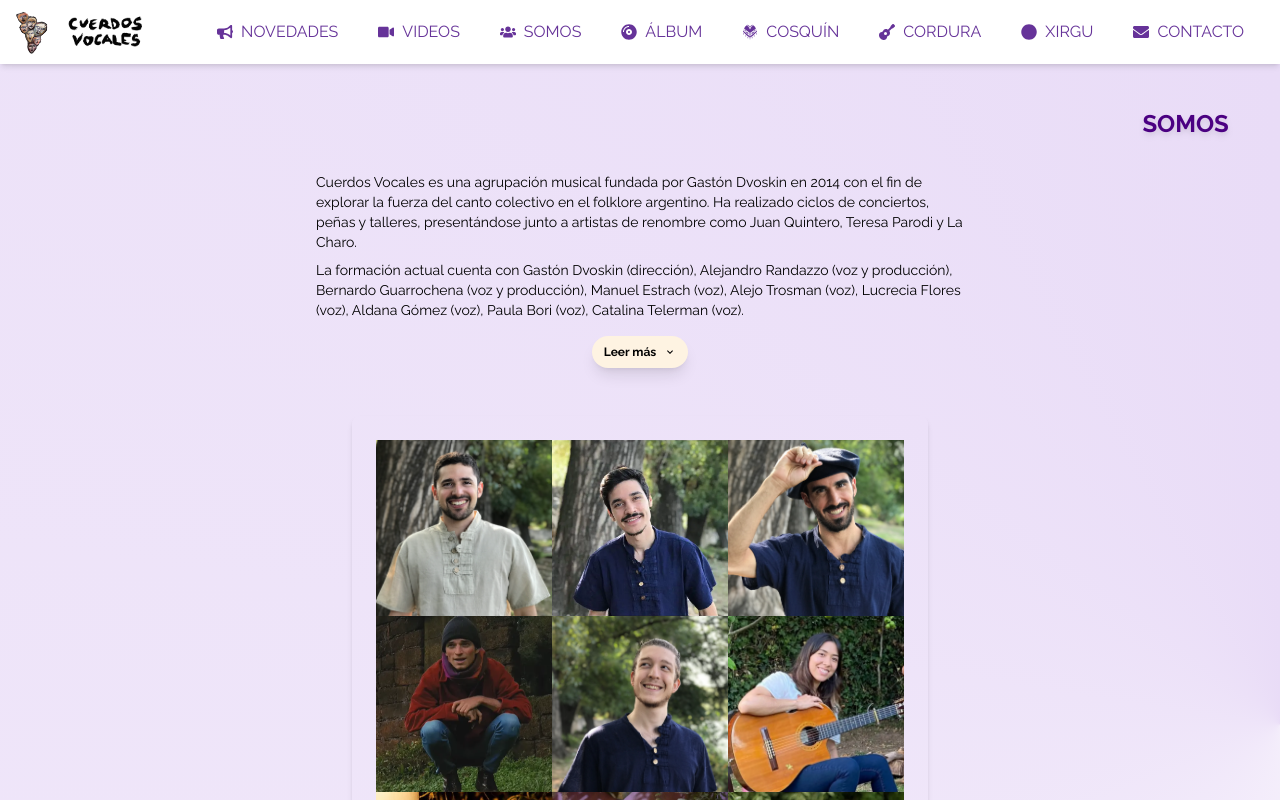
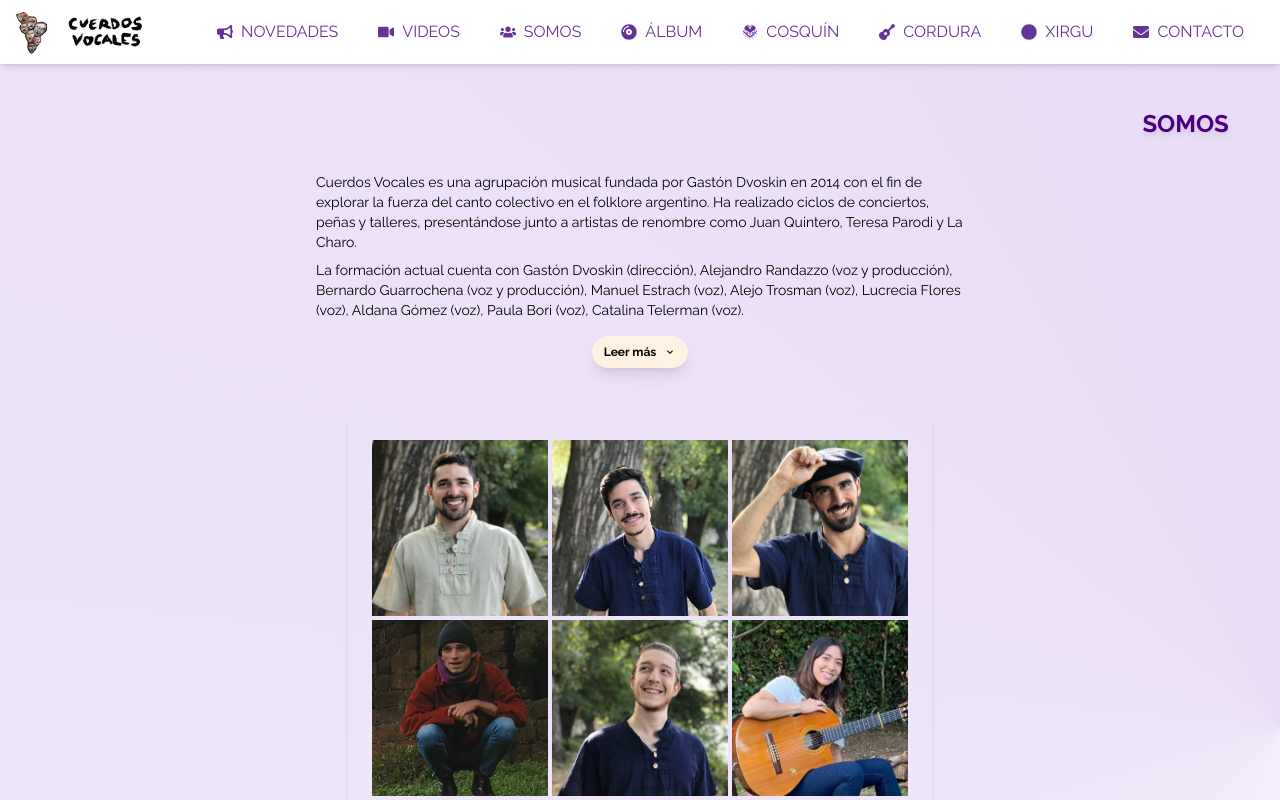
Before and after one commit to gastondvoskin/cuerdos-vocales, a React (Vite) app: page / in a window 1280 px wide. Both pictures are taken after a click on the button "Ver integrantes". Shown: the part 2114-2914 px from the top of the page. Built offline with nearby package versions, Linux system fonts and the light colour scheme.

Commit message:
Adjusted grid gap

```diff
--- a/src/sections/WeAre.tsx
+++ b/src/sections/WeAre.tsx
@@ -54,7 +54,7 @@ const WeAre = () => {
       )}
 
       {listMembers && (
-        <div className="grid grid-cols-3 items-center p-6 rounded-lg shadow-md my-10">
+        <div className="grid grid-cols-3 items-center gap-1 p-6 rounded-lg shadow-md my-10">
           {
             Object.entries(members).map((member) => {
               const memberValue = member[1];
@@ -73,7 +73,9 @@ const WeAre = () => {
           }
         </div>
       )}
+
       {currentMember && <MemberCard member={currentMember} setCurrentMember={setCurrentMember}/>}
+
       <ImageComponent
         src={circular2}
         alt="Integrantes de Cuerdos Vocales mirando a cámara"
```
